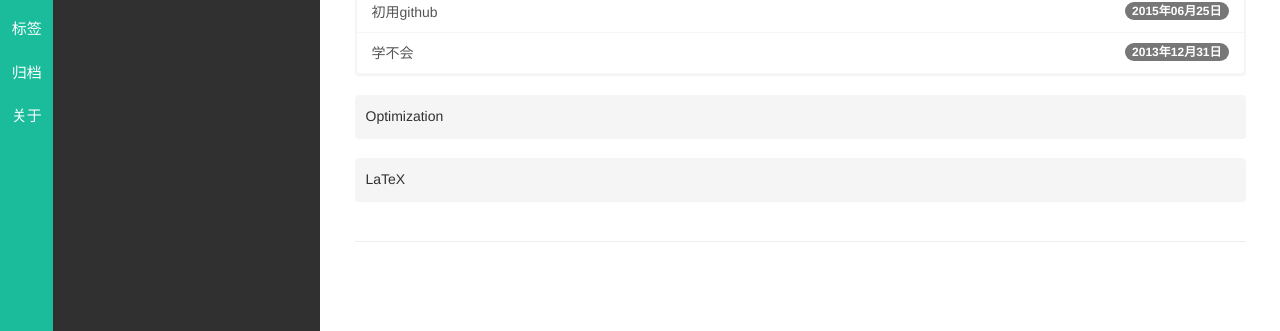
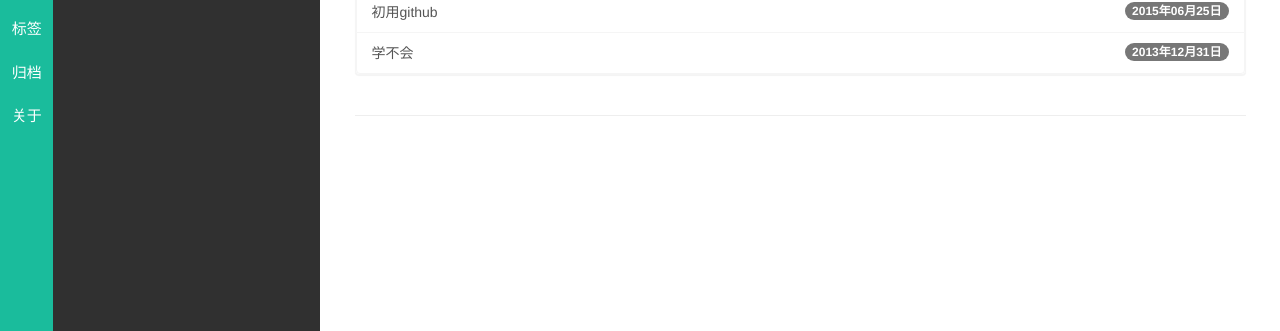
Before and after one commit to liuweigg/liuweigg.github.io, a Jekyll site: the page built from index.html, in a window 1280 px wide. Shown: the part 258-589 px from the top of the page. Built offline with Jekyll 4.4.1, drawn with Linux system fonts in a browser that asks for light colours; nearby versions of some CDN libraries; library files that are not in the unit come from our copies; Markdown is read by kramdown in place of the engine named in the settings; the list of posts is cut into pages by our own code.

Commit message:
Update index.html

```diff
--- a/index.html
+++ b/index.html
@@ -17,21 +17,5 @@ titlename: 首页
       {% endfor %}
     </div>
   </div>
-  {% for cate in site.cates %}
-    <div class="col-md-12">
-      <div class="panel panel-primary">
-        <div class="panel-heading">{{ cate }}</div>
-        {% for tag in site.tags %}
-          {% if tag[0] == cate %}
-            {% for post in tag[1] %}
-              <a  href='{{ post.url }}' class="list-group-item pjaxlink clearfix">
-                {{post.title}}
-                <span class="badge">{{ post.date | date:"%Y年%m月%d日" }}</span>
-              </a>
-            {% endfor %}
-          {% endif %}
-        {% endfor %}
-      </div>
-    </div>
-  {% endfor %}
+
 </div>
```
